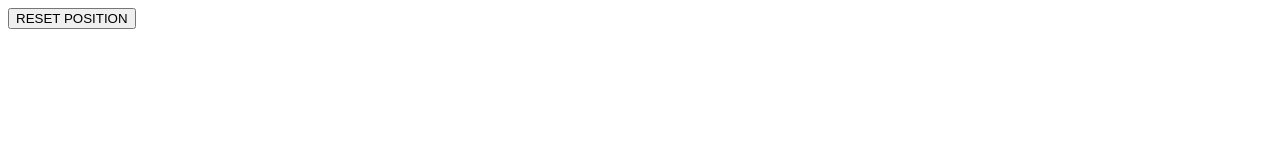
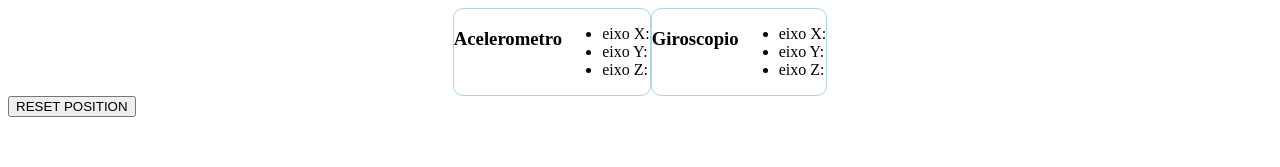
Before and after one commit to marcosfnsc/proj_racket, a website built with Vite: page racket_ui/index.html in a window 1280 px wide. Shown: the top 167 px of the page. Built offline with nearby package versions, Linux system fonts and the light colour scheme; no server answers; animation ran at ten frames a second.

Commit message:
organizado dados em divs

```diff
--- a/racket_ui/index.html
+++ b/racket_ui/index.html
@@ -1,13 +1,36 @@
 <!DOCTYPE html>
-<html lang="en">
+<html lang="pt-br">
   <head>
     <meta charset="UTF-8" />
     <meta name="viewport" content="width=device-width, initial-scale=1.0" />
-    <title>Vite App</title>
+    <link rel="stylesheet" href="style.css">
+    <title>Projeto raquete</title>
   </head>
   <body>
-    <div id="app"></div>
+    <div class="dados_brutos">
+      <div class="acelerometro data_item">
+        <h3>Acelerometro</h3>
+        <ul>
+          <li class="acel_eixo_x">eixo X:</li>
+          <li class="acel_eixo_y">eixo Y:</li>
+          <li class="acel_eixo_z">eixo Z:</li>
+        </ul>
+      </div>
+      <div class="giroscopio data_item">
+        <h3>Giroscopio</h3>
+        <ul>
+          <li class="giro_eixo_x">eixo X:</li>
+          <li class="giro_eixo_y">eixo Y:</li>
+          <li class="giro_eixo_z">eixo Z:</li>
+        </ul>
+      </div>
+    </div>
+
+    <div class="3dmodel">
+      <button id="reset">RESET POSITION</button>
+      <div id="canvas"></div>
+    </div>
+
     <script type="module" src="/main.js"></script>
-    <button id="reset">RESET POSITION</button>
   </body>
 </html>
--- /dev/null
+++ b/racket_ui/style.css
@@ -0,0 +1,20 @@
+.dados_brutos {
+  display: flex;
+  flex-direction: row;
+  justify-content: center;
+  align-items: center
+}
+
+.data_item {
+  border: 1px solid lightblue;
+  border-radius: 10px;
+  transition: .7s;
+  display: flex;
+}
+
+.d3model {
+  border: 1px solid lightblue;
+  border-radius: 10px;
+  transition: .7s;
+  display: flex;
+}
```
